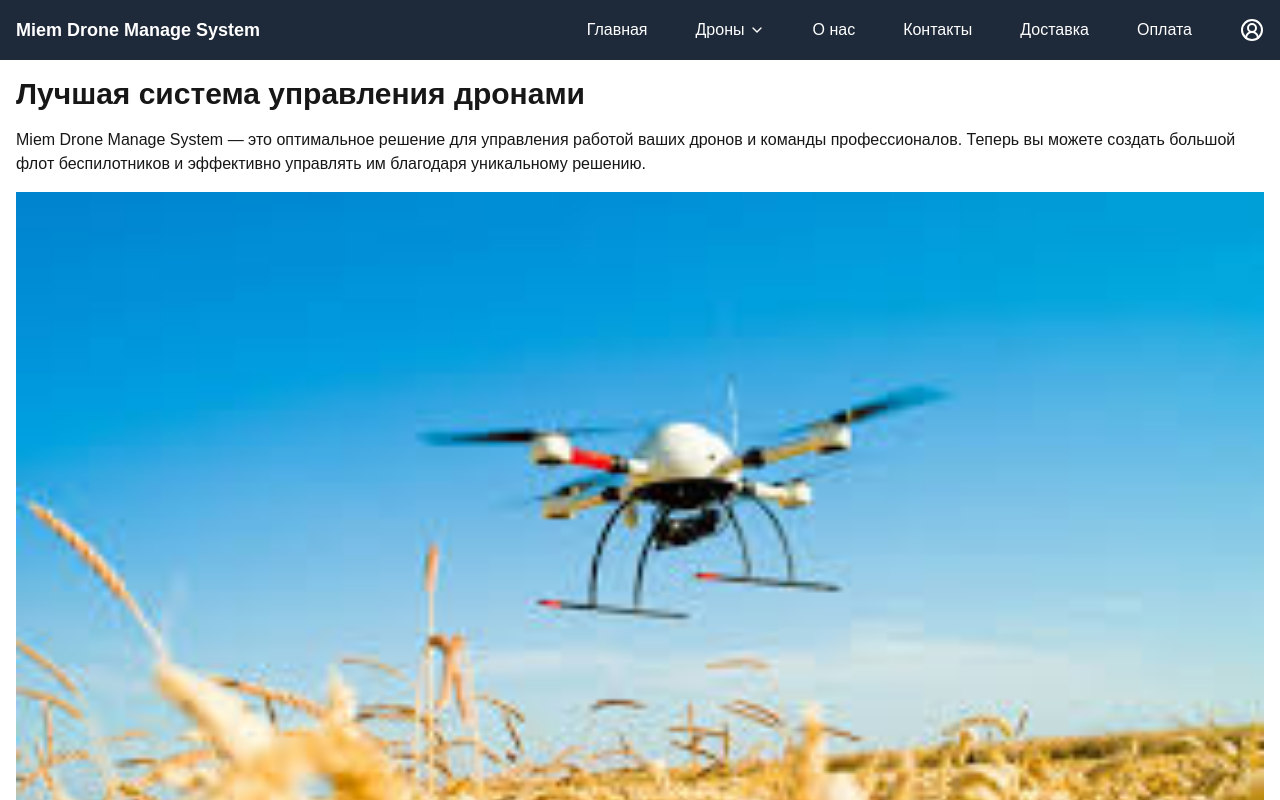
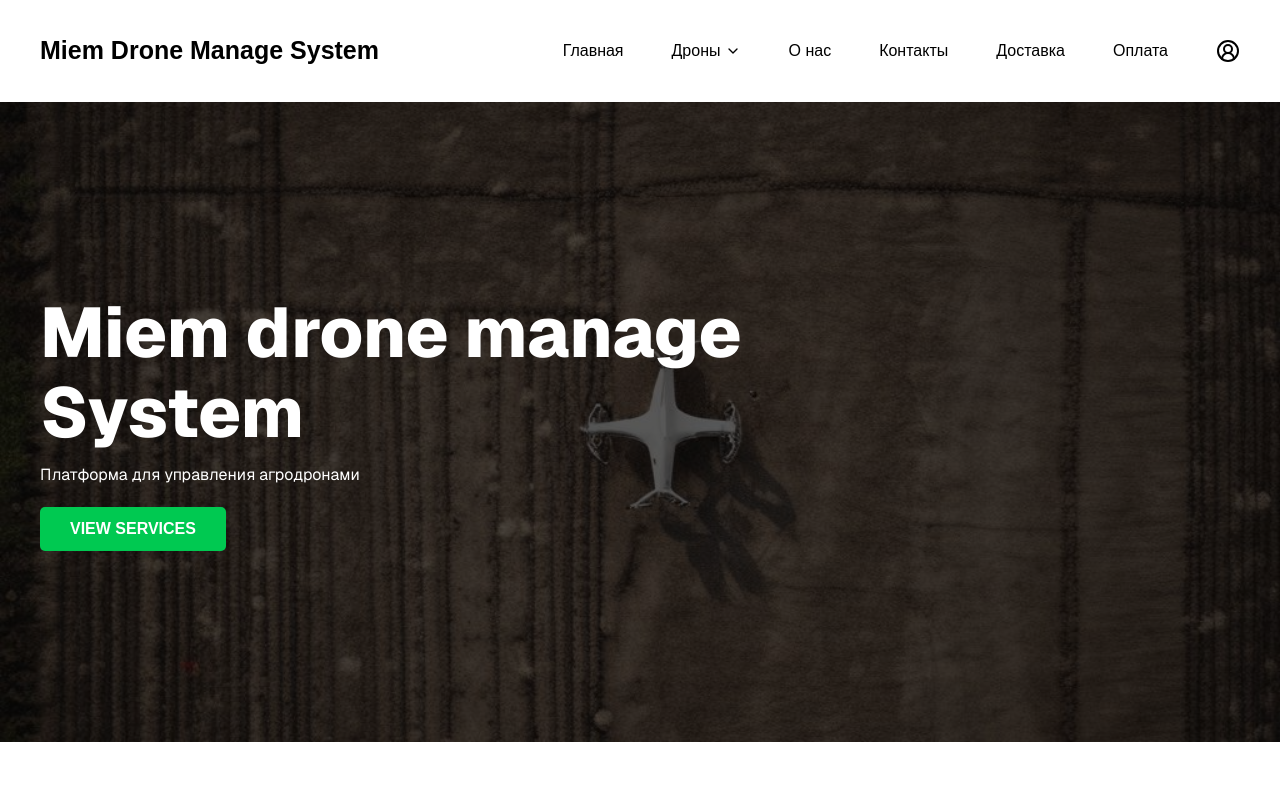
Before and after one commit to BYevYX/Drone_manage_system, a Next.js app: page / in a window 1280 px wide. Shown: the top 800 px of the page. Built offline with nearby package versions, Linux system fonts and the light colour scheme.

Commit message:
mainpage changes

```diff
--- a/src/app/globals.css
+++ b/src/app/globals.css
@@ -39,7 +39,7 @@ body {
 .container {
   margin: auto;
   /* height: auto; */
-  max-width: 1600px;
+  max-width: 1200px;
 }
 
 /* Убираем стрелки для input[type="number"] */
--- a/src/app/page.tsx
+++ b/src/app/page.tsx
@@ -1 +1,33 @@
-export { default } from '../pages/home/ui/Home';
+// export { default } from '../pages/home/ui/Home';
+'use client';
+import Image from 'next/image';
+
+import React from 'react';
+
+export default function page() {
+  return (
+    <div className="wrapper">
+      <div className="h-[80vh]  w-full bg-[url('/pages/main/main_bg.jpeg')] bg-scroll bg-cover bg-center bg-no-repeat ">
+        <div className="w-full h-full bg-black/65">
+          {' '}
+          <div className="container text-white overflow-hidden h-full">
+            <div className="w-full h-full flex flex-wrap items-center ">
+              <div className=" ">
+                <p className="font-sans font-extrabold leading-20 text-[70px] w-[800px]">
+                  Miem drone manage System
+                </p>
+                <p className="font-sans mt-[10px] mb-[20px]">
+                  {' '}
+                  Платформа для управления агродронами
+                </p>
+                <button className="px-[30px] py-[10px] font-bold rounded-[5px] bg-green-500 hover:bg-green-600 cursor-pointer duration-[0.2s] ">
+                  VIEW SERVICES
+                </button>
+              </div>
+            </div>
+          </div>
+        </div>
+      </div>
+    </div>
+  );
+}
--- a/src/features/home/ui/MainContent.tsx
+++ b/src/features/home/ui/MainContent.tsx
@@ -7,15 +7,8 @@ import droneImage from '@/public/Drone.jpg';
 export default function MainContent() {
   return (
     <main className="container mx-auto p-4">
-      <h1 className="text-3xl font-bold mb-4">
-        Лучшая система управления дронами
-      </h1>
-      <p className="mb-4">
-        Miem Drone Manage System — это оптимальное решение для управления
-        работой ваших дронов и команды профессионалов. Теперь вы можете создать
-        большой флот беспилотников и эффективно управлять им благодаря
-        уникальному решению.
-      </p>
+
+
       <Image src={droneImage} alt="Drone Image" className="w-full h-auto" />
     </main>
   );
--- a/src/shared/ui/Header.tsx
+++ b/src/shared/ui/Header.tsx
@@ -1,13 +1,19 @@
+'use client';
 import { UserCircle2, ChevronDown } from 'lucide-react';
 import Link from 'next/link';
+import { usePathname } from 'next/navigation';
+import path from 'path';
 
 export default function Header() {
+  const pathname = usePathname();
   return (
-    <header className="sticky top-0 z-50 bg-gray-800 text-white p-4">
+    <header
+      className={`sticky top-0 z-50 ${pathname === '/' ? 'bg-white text-black' : 'bg-gray-800 text-white'}  ${pathname === '/' ? 'p-8' : 'p-4'} `}
+    >
       <div className="container mx-auto flex justify-between items-center">
-        <div className="text-lg font-bold">Miem Drone Manage System</div>
+        <div className="text-[25px] font-bold">Miem Drone Manage System</div>
         <nav className="flex items-center gap-4">
-          <Link href="/" className="px-4 hover:text-gray-300">
+          <Link href="/" className="px-4 hover:text-gray-300 text-[#000000]">
             Главная
           </Link>
 
```
Also changed, not shown: public/pages/main/main_bg.jpeg (added).
